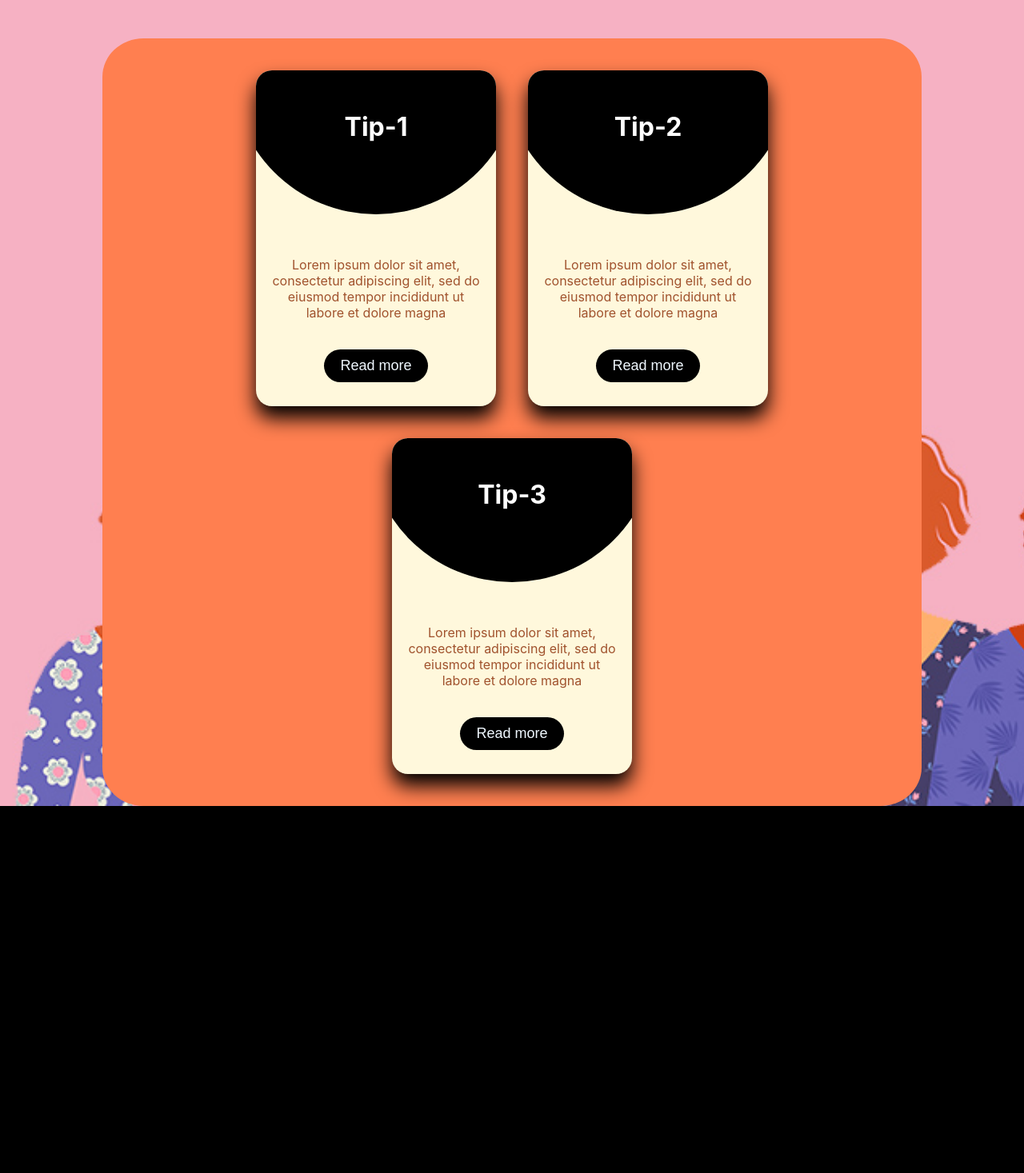
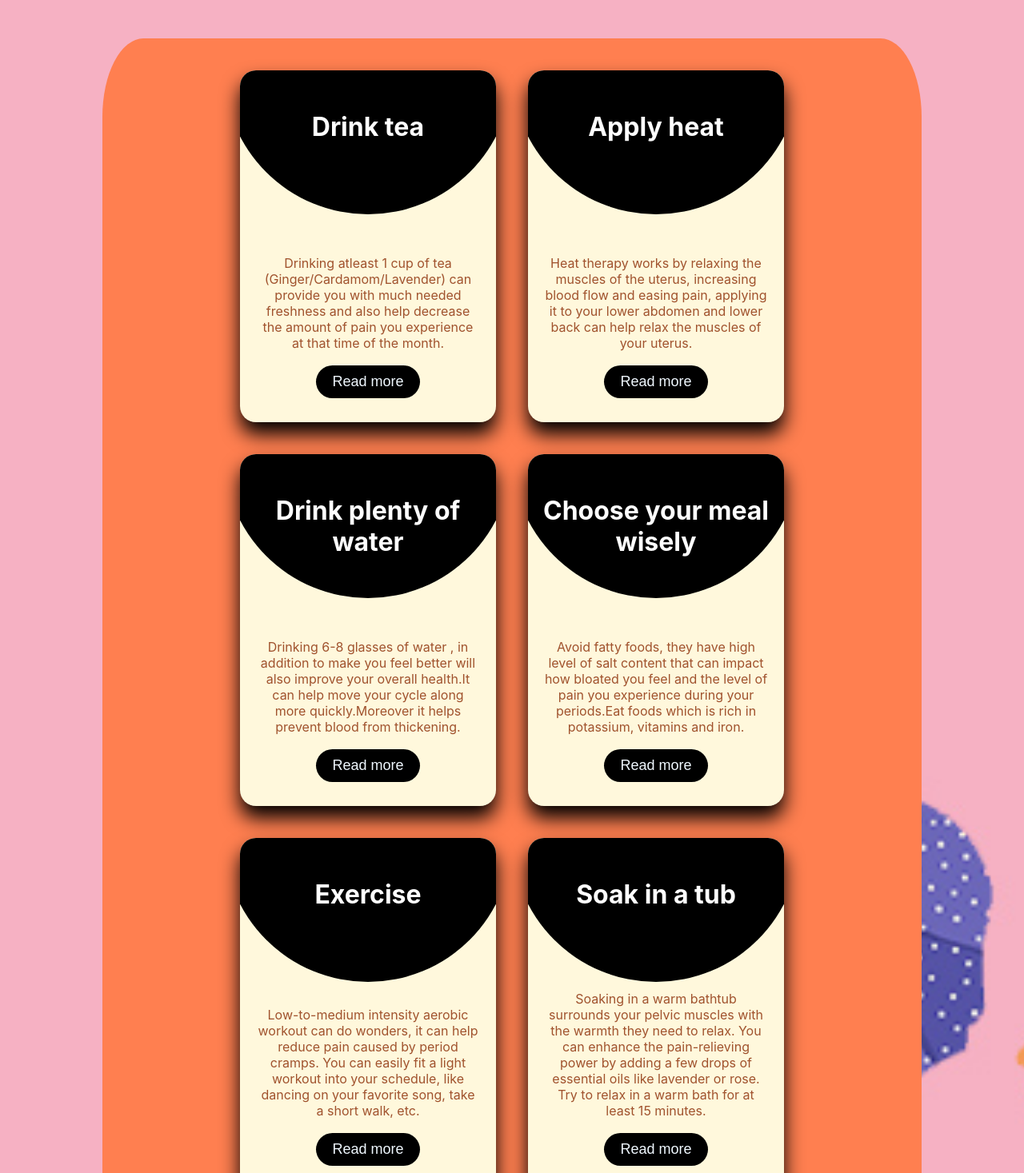
Before and after one commit to Feminine-Divine/periodo, a Next.js app in the folder periodo/: page /tips in a window 1280 px wide. Shown: the part 80-1547 px from the top of the page at 80% size. Before the commit the page ends 1088 px from the top, so only its background shows below. Built offline with nearby package versions, Linux system fonts and the light colour scheme.

Commit message:
Insert-tips-page-content

```diff
--- a/periodo/components/tips/cards.module.css
+++ b/periodo/components/tips/cards.module.css
@@ -1,3 +1,4 @@
+
 .section{
     display: flex;
     justify-content: center;
@@ -23,8 +24,8 @@
 }
  .card{
     position: relative;
-    width: 300px;
-    height: 420px;
+    width: 320px;
+    height: 440px;
     background: cornsilk;
     margin: 20px;
     border-radius: 20px;
@@ -64,5 +65,5 @@
     color: aliceblue;
     border-radius: 40px;
     text-decoration: none;
-    margin-top: 20px
+    margin-top: 2px
 }
--- a/periodo/components/tips/tips.js
+++ b/periodo/components/tips/tips.js
@@ -3,17 +3,37 @@ import Navbar from "../navbar";
 // import style from  "./tips.module.css";
 import Card from "./card";
 const tips=[
-    {
-        tipNumber:"Tip-1",
-        tipContent:"Lorem ipsum dolor sit amet, consectetur adipiscing elit, sed do eiusmod tempor incididunt ut labore et dolore magna"
+  {
+        tipNumber:"Drink tea",
+        tipContent:"Drinking  atleast 1 cup of tea (Ginger/Cardamom/Lavender) can provide you with much needed freshness and also help decrease the amount of pain you experience at that time of the month."
     },
     {
-        tipNumber:"Tip-2",
-        tipContent:"Lorem ipsum dolor sit amet, consectetur adipiscing elit, sed do eiusmod tempor incididunt ut labore et dolore magna"
+        tipNumber:"Apply heat",
+        tipContent:"Heat therapy works by relaxing the muscles of the uterus, increasing blood flow and easing pain, applying it to your lower abdomen and lower back can help relax the muscles of your uterus."
     },
     {
-        tipNumber:"Tip-3",
-        tipContent:"Lorem ipsum dolor sit amet, consectetur adipiscing elit, sed do eiusmod tempor incididunt ut labore et dolore magna"
+        tipNumber:"Drink plenty of water",
+        tipContent:"Drinking 6-8 glasses of water , in addition to make you feel better will also improve your overall health.It can help move your cycle along more quickly.Moreover it helps prevent blood from thickening."
+    },
+    {
+        tipNumber:"Choose your meal wisely",
+        tipContent:"Avoid fatty foods, they have high level of salt content that can impact how bloated you feel and the level of pain you experience during your periods.Eat foods which is rich in potassium, vitamins and iron. "
+    },
+    {
+        tipNumber:"Exercise",
+        tipContent:"Low-to-medium intensity aerobic workout can do wonders, it can help reduce pain caused by period cramps. You can easily fit a light workout into your schedule, like dancing on your favorite song, take a short walk, etc."
+    },
+    {
+        tipNumber:"Soak in a tub",
+        tipContent:"Soaking in a warm bathtub surrounds your pelvic muscles with the warmth they need to relax. You can enhance the pain-relieving power by adding a few drops of essential oils like lavender or rose. Try to relax in a warm bath for at least 15 minutes."
+    },
+    {
+        tipNumber:"Relax",
+        tipContent:"Using relaxation techniques to reduce stress may help control your premenstrual anxiety.Take rest as much as you can because psychological stress might increase your risk of menstrual cramps and their severity."
+    },
+    {
+        tipNumber:"Medicines",
+        tipContent:"Some best medications to relieve painful menstrual cramps are Panadol Woman, Paracetamol, Hyoscine butylbromide. You can also consider taking Over-the-counter(OTC) anti-inflamatory medications"
     }
 ]
 const Tips = () => {
```
Also changed, not shown: periodo/components/tips/card.js (line endings or trailing spaces), 1 other file (tests, documents, lock files or other folders).
